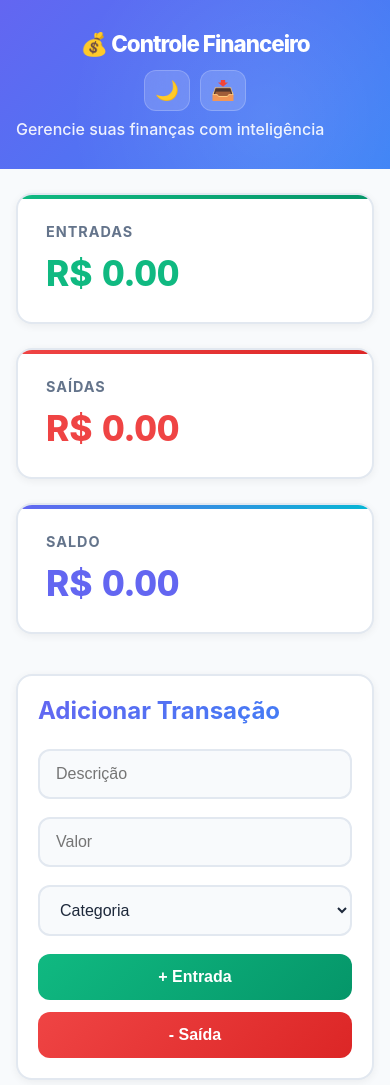
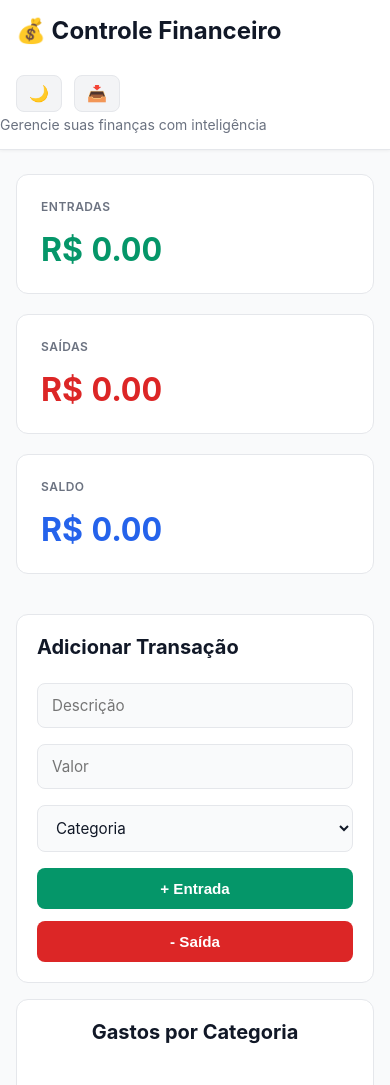
Before and after one commit to MatheusBrazolin/financial-control-js, a plain HTML site: page index.html in a window 390 px wide. Shown: the top 1085 px of the page. Drawn offline with Linux system fonts and the light colour scheme.

Commit message:
refactor: design profissional corporativo minimalista

```diff
--- a/style.css
+++ b/style.css
@@ -1,154 +1,125 @@
 * { margin: 0; padding: 0; box-sizing: border-box; }
 
 :root {
-  --primary: #6366f1;
-  --primary-dark: #4f46e5;
-  --success: #10b981;
-  --danger: #ef4444;
-  --warning: #f59e0b;
-  --bg: #f8fafc;
+  --primary: #2563eb;
+  --success: #059669;
+  --danger: #dc2626;
+  --bg: #f9fafb;
   --surface: #ffffff;
-  --text: #1e293b;
-  --muted: #64748b;
-  --border: #e2e8f0;
-  --shadow: 0 10px 30px rgba(0, 0, 0, 0.1);
-  --shadow-sm: 0 2px 8px rgba(0, 0, 0, 0.06);
+  --text: #111827;
+  --text-secondary: #6b7280;
+  --border: #e5e7eb;
+  --hover: #f3f4f6;
 }
 
 body.dark {
   --bg: #0f172a;
   --surface: #1e293b;
-  --text: #f1f5f9;
-  --muted: #94a3b8;
+  --text: #f8fafc;
+  --text-secondary: #cbd5e1;
   --border: #334155;
+  --hover: #1e293b;
 }
 
-html { font-family: -apple-system, BlinkMacSystemFont, 'Segoe UI', Roboto, 'Helvetica Neue', sans-serif; }
-body { background: var(--bg); color: var(--text); transition: all 0.3s ease; }
+html { font-family: -apple-system, BlinkMacSystemFont, 'Segoe UI', Roboto, sans-serif; }
+body {
+  background: var(--bg);
+  color: var(--text);
+  transition: background 0.3s ease, color 0.3s ease;
+}
 
 /* HEADER */
 .header {
-  background: linear-gradient(135deg, var(--primary) 0%, #3b82f6 100%);
-  color: white;
-  padding: 40px 20px;
-  position: relative;
-  overflow: hidden;
-}
-
-.header::before {
-  content: '';
-  position: absolute;
-  top: -50%;
-  right: -20%;
-  width: 400px;
-  height: 400px;
-  background: radial-gradient(circle, rgba(255,255,255,0.1) 0%, transparent 70%);
-  border-radius: 50%;
+  background: var(--surface);
+  border-bottom: 1px solid var(--border);
+  padding: 24px 0;
+  position: sticky;
+  top: 0;
+  z-index: 50;
+  box-shadow: 0 1px 3px rgba(0,0,0,0.05);
 }
 
 .menu-top {
   display: flex;
   justify-content: space-between;
   align-items: center;
-  max-width: 1200px;
+  max-width: 1280px;
   margin: 0 auto;
+  padding: 0 24px;
   gap: 30px;
-  position: relative;
-  z-index: 1;
 }
 
 .header h1 {
-  font-size: 2.2rem;
-  font-weight: 800;
-  letter-spacing: -1px;
+  font-size: 1.5rem;
+  font-weight: 700;
+  color: var(--text);
 }
 
 .header p {
-  margin-top: 8px;
-  opacity: 0.9;
-  font-size: 1rem;
-  font-weight: 500;
+  font-size: 0.875rem;
+  color: var(--text-secondary);
+  margin-top: 4px;
 }
 
 .menu-actions {
   display: flex;
-  gap: 10px;
+  gap: 12px;
 }
 
 .menu-actions button {
-  background: rgba(255, 255, 255, 0.15);
-  backdrop-filter: blur(10px);
-  border: 1px solid rgba(255, 255, 255, 0.2);
-  color: white;
-  font-size: 1.4rem;
-  padding: 10px 14px;
-  border-radius: 12px;
+  background: var(--hover);
+  border: 1px solid var(--border);
+  color: var(--text);
+  font-size: 1.2rem;
+  padding: 8px 12px;
+  border-radius: 8px;
   cursor: pointer;
   transition: all 0.2s;
 }
 
 .menu-actions button:hover {
-  background: rgba(255, 255, 255, 0.25);
-  transform: translateY(-2px);
+  background: var(--border);
 }
 
 .container {
-  max-width: 1200px;
+  max-width: 1280px;
   margin: 0 auto;
-  padding: 40px 20px;
+  padding: 40px 24px;
 }
 
-/* SUMMARY CARDS */
+/* SUMMARY */
 .summary {
   display: grid;
-  grid-template-columns: repeat(auto-fit, minmax(250px, 1fr));
-  gap: 24px;
+  grid-template-columns: repeat(auto-fit, minmax(280px, 1fr));
+  gap: 20px;
   margin-bottom: 40px;
 }
 
 .card {
   background: var(--surface);
-  padding: 28px;
-  border-radius: 16px;
-  box-shadow: var(--shadow-sm);
-  border: 2px solid var(--border);
-  transition: all 0.3s ease;
-  position: relative;
-  overflow: hidden;
+  padding: 24px;
+  border-radius: 12px;
+  border: 1px solid var(--border);
+  transition: all 0.2s;
 }
 
-.card::before {
-  content: '';
-  position: absolute;
-  top: 0;
-  left: 0;
-  right: 0;
-  height: 4px;
-  background: linear-gradient(90deg, var(--primary), #3b82f6);
-}
-
-.card.income::before { background: linear-gradient(90deg, var(--success), #059669); }
-.card.expense::before { background: linear-gradient(90deg, var(--danger), #dc2626); }
-.card.total::before { background: linear-gradient(90deg, var(--primary), #06b6d4); }
-
 .card:hover {
-  transform: translateY(-8px);
-  box-shadow: var(--shadow);
   border-color: var(--primary);
+  box-shadow: 0 4px 12px rgba(0,0,0,0.05);
 }
 
 .card h3 {
-  font-size: 0.9rem;
-  color: var(--muted);
-  font-weight: 700;
+  font-size: 0.75rem;
+  color: var(--text-secondary);
+  font-weight: 600;
   text-transform: uppercase;
-  letter-spacing: 1px;
-  margin-bottom: 12px;
+  letter-spacing: 0.5px;
+  margin-bottom: 16px;
 }
 
 .value {
-  font-size: 2.2rem;
-  font-weight: 800;
+  font-size: 2rem;
+  font-weight: 700;
   font-variant-numeric: tabular-nums;
 }
 
@@ -156,66 +127,57 @@ body { background: var(--bg); color: var(--text); transition: all 0.3s ease; }
 .expense .value { color: var(--danger); }
 .total .value { color: var(--primary); }
 
-/* FORM SECTION */
+/* FORM */
 .form-section, .chart-section, .history {
   background: var(--surface);
   padding: 32px;
-  border-radius: 16px;
-  box-shadow: var(--shadow-sm);
-  border: 2px solid var(--border);
-  margin-bottom: 30px;
+  border-radius: 12px;
+  border: 1px solid var(--border);
+  margin-bottom: 24px;
 }
 
 .form-section h2, .chart-section h3, .history h2 {
-  font-size: 1.5rem;
+  font-size: 1.25rem;
   font-weight: 700;
+  color: var(--text);
   margin-bottom: 24px;
-  background: linear-gradient(135deg, var(--primary), #3b82f6);
-  -webkit-background-clip: text;
-  -webkit-text-fill-color: transparent;
-  background-clip: text;
 }
 
 .transaction-form {
   display: grid;
-  gap: 18px;
+  gap: 16px;
   grid-template-columns: repeat(auto-fit, minmax(200px, 1fr));
 }
 
 .form-input {
   width: 100%;
-  padding: 14px 16px;
-  border: 2px solid var(--border);
-  border-radius: 12px;
-  font-size: 1rem;
+  padding: 12px 14px;
+  border: 1px solid var(--border);
+  border-radius: 8px;
+  font-size: 0.95rem;
   background: var(--bg);
   color: var(--text);
   transition: all 0.2s;
-  font-weight: 500;
+  font-family: inherit;
 }
 
 .form-input:focus {
   outline: none;
   border-color: var(--primary);
-  box-shadow: 0 0 0 4px rgba(99, 102, 241, 0.1);
+  background: var(--surface);
 }
 
 .form-input.error {
   border-color: var(--danger);
-  background: rgba(239, 68, 68, 0.05);
-}
-
-.form-input.error:focus {
-  box-shadow: 0 0 0 4px rgba(239, 68, 68, 0.1);
+  background: rgba(220, 38, 38, 0.05);
 }
 
 .error-msg {
   display: none;
   color: var(--danger);
   font-size: 0.8rem;
-  font-weight: 600;
+  font-weight: 500;
   margin-top: -12px;
-  margin-bottom: 6px;
 }
 
 .form-input.error + .error-msg {
@@ -230,54 +192,37 @@ body { background: var(--bg); color: var(--text); transition: all 0.3s ease; }
 }
 
 .btn {
-  padding: 14px 24px;
+  padding: 12px 20px;
   border: none;
-  border-radius: 12px;
-  font-size: 1rem;
-  font-weight: 700;
+  border-radius: 8px;
+  font-size: 0.95rem;
+  font-weight: 600;
   cursor: pointer;
   transition: all 0.2s;
   color: white;
-  position: relative;
-  overflow: hidden;
-  display: flex;
-  align-items: center;
-  justify-content: center;
-  gap: 8px;
 }
 
-.btn::before {
-  content: '';
-  position: absolute;
-  top: 0;
-  left: -100%;
-  width: 100%;
-  height: 100%;
-  background: rgba(255, 255, 255, 0.2);
-  transition: left 0.3s;
-}
-
-.btn:hover::before { left: 100%; }
-
 .income-btn {
-  background: linear-gradient(135deg, var(--success), #059669);
+  background: var(--success);
 }
 
 .income-btn:hover {
-  transform: translateY(-2px);
-  box-shadow: 0 8px 20px rgba(16, 185, 129, 0.3);
+  background: #047857;
+  transform: translateY(-1px);
+  box-shadow: 0 4px 12px rgba(5, 150, 105, 0.2);
 }
 
 .expense-btn {
-  background: linear-gradient(135deg, var(--danger), #dc2626);
+  background: var(--danger);
 }
 
 .expense-btn:hover {
-  transform: translateY(-2px);
-  box-shadow: 0 8px 20px rgba(239, 68, 68, 0.3);
+  background: #b91c1c;
+  transform: translateY(-1px);
+  box-shadow: 0 4px 12px rgba(220, 38, 38, 0.2);
 }
 
-/* CHART SECTION */
+/* CHART */
 .chart-section {
   text-align: center;
 }
@@ -294,7 +239,7 @@ body { background: var(--bg); color: var(--text); transition: all 0.3s ease; }
   justify-content: space-between;
   align-items: center;
   gap: 20px;
-  margin-bottom: 28px;
+  margin-bottom: 24px;
   flex-wrap: wrap;
 }
 
@@ -310,20 +255,20 @@ body { background: var(--bg); color: var(--text); transition: all 0.3s ease; }
 .month-input, .search-input {
   flex: 1;
   min-width: 140px;
-  padding: 12px 16px;
-  border: 2px solid var(--border);
-  border-radius: 12px;
+  padding: 12px 14px;
+  border: 1px solid var(--border);
+  border-radius: 8px;
   font-size: 0.95rem;
   background: var(--bg);
   color: var(--text);
   transition: all 0.2s;
-  font-weight: 500;
+  font-family: inherit;
 }
 
 .month-input:focus, .search-input:focus {
   outline: none;
   border-color: var(--primary);
-  box-shadow: 0 0 0 4px rgba(99, 102, 241, 0.1);
+  background: var(--surface);
 }
 
 .search-input {
@@ -336,16 +281,17 @@ body { background: var(--bg); color: var(--text); transition: all 0.3s ease; }
   border: none;
   color: white;
   padding: 12px 16px;
-  border-radius: 12px;
+  border-radius: 8px;
   cursor: pointer;
-  font-size: 1.2rem;
+  font-size: 1rem;
   transition: all 0.2s;
-  position: relative;
+  font-weight: 600;
 }
 
 #filter-toggle:hover {
-  background: var(--primary-dark);
-  transform: scale(1.05);
+  background: #1d4ed8;
+  transform: translateY(-1px);
+  box-shadow: 0 4px 12px rgba(37, 99, 235, 0.2);
 }
 
 .filter-menu {
@@ -353,12 +299,12 @@ body { background: var(--bg); color: var(--text); transition: all 0.3s ease; }
   top: 100%;
   right: 0;
   background: var(--surface);
-  border: 2px solid var(--border);
-  border-radius: 12px;
+  border: 1px solid var(--border);
+  border-radius: 8px;
   z-index: 100;
   overflow: hidden;
   margin-top: 8px;
-  box-shadow: var(--shadow);
+  box-shadow: 0 10px 25px rgba(0,0,0,0.1);
 }
 
 .filter-menu.hidden { display: none; }
@@ -366,19 +312,18 @@ body { background: var(--bg); color: var(--text); transition: all 0.3s ease; }
 .filter-btn {
   background: none;
   border: none;
-  padding: 12px 20px;
+  padding: 12px 16px;
   cursor: pointer;
   color: var(--text);
   text-align: left;
-  font-weight: 600;
+  font-weight: 500;
   transition: all 0.2s;
   width: 100%;
 }
 
 .filter-btn:hover {
-  background: var(--bg);
+  background: var(--hover);
   color: var(--primary);
-  padding-left: 24px;
 }
 
 .transaction-list {
@@ -388,51 +333,49 @@ body { background: var(--bg); color: var(--text); transition: all 0.3s ease; }
 .empty-state {
   text-align: center;
   padding: 60px 20px;
-  color: var(--muted);
+  color: var(--text-secondary);
 }
 
 .empty-state p {
-  font-size: 1.3rem;
-  font-weight: 600;
+  font-size: 1.1rem;
+  font-weight: 500;
 }
 
 .transaction-item {
   display: grid;
-  grid-template-columns: 80px 120px 1fr 130px 130px;
+  grid-template-columns: 80px 110px 1fr 120px 120px;
   gap: 16px;
   align-items: center;
-  padding: 18px 20px;
+  padding: 16px;
   background: var(--bg);
-  border-radius: 12px;
-  border-left: 5px solid var(--primary);
+  border-radius: 8px;
+  border-left: 3px solid var(--primary);
   margin-bottom: 12px;
   transition: all 0.2s;
-  position: relative;
 }
 
 .transaction-item.income { border-left-color: var(--success); }
 .transaction-item.expense { border-left-color: var(--danger); }
 
 .transaction-item:hover {
-  background: var(--surface);
-  box-shadow: 0 4px 12px rgba(0, 0, 0, 0.08);
-  transform: translateX(4px);
+  background: var(--hover);
+  box-shadow: 0 2px 8px rgba(0,0,0,0.05);
 }
 
 .transaction-date {
   font-size: 0.85rem;
-  color: var(--muted);
-  font-weight: 600;
+  color: var(--text-secondary);
+  font-weight: 500;
 }
 
 .transaction-category {
-  font-size: 0.85rem;
+  font-size: 0.8rem;
   color: white;
-  font-weight: 700;
+  font-weight: 600;
   display: inline-block;
   background: var(--primary);
-  padding: 6px 12px;
-  border-radius: 20px;
+  padding: 6px 10px;
+  border-radius: 6px;
 }
 
 .transaction-item.expense .transaction-category {
@@ -440,13 +383,13 @@ body { background: var(--bg); color: var(--text); transition: all 0.3s ease; }
 }
 
 .transaction-description {
-  font-weight: 600;
+  font-weight: 500;
   color: var(--text);
 }
 
 .transaction-value {
-  font-weight: 800;
-  font-size: 1.1rem;
+  font-weight: 700;
+  font-size: 1rem;
   text-align: right;
   font-variant-numeric: tabular-nums;
 }
@@ -463,10 +406,10 @@ body { background: var(--bg); color: var(--text); transition: all 0.3s ease; }
 .edit-btn, .delete-btn {
   border: none;
   padding: 8px 12px;
-  border-radius: 8px;
+  border-radius: 6px;
   cursor: pointer;
-  font-size: 0.85rem;
-  font-weight: 700;
+  font-size: 0.8rem;
+  font-weight: 600;
   transition: all 0.2s;
 }
 
@@ -476,29 +419,29 @@ body { background: var(--bg); color: var(--text); transition: all 0.3s ease; }
 }
 
 .edit-btn:hover {
-  background: var(--primary-dark);
-  transform: translateY(-2px);
-  box-shadow: 0 4px 12px rgba(99, 102, 241, 0.3);
+  background: #1d4ed8;
+  transform: translateY(-1px);
+  box-shadow: 0 2px 8px rgba(37, 99, 235, 0.2);
 }
 
 .delete-btn {
-  background: rgba(239, 68, 68, 0.15);
+  background: rgba(220, 38, 38, 0.1);
   color: var(--danger);
 }
 
 .delete-btn:hover {
   background: var(--danger);
   color: white;
-  transform: translateY(-2px);
+  transform: translateY(-1px);
 }
 
 /* FOOTER */
 .footer {
   text-align: center;
-  padding: 30px 20px;
-  color: var(--muted);
-  font-size: 0.9rem;
-  border-top: 2px solid var(--border);
+  padding: 24px;
+  color: var(--text-secondary);
+  font-size: 0.85rem;
+  border-top: 1px solid var(--border);
   margin-top: 40px;
 }
 
@@ -506,7 +449,7 @@ body { background: var(--bg); color: var(--text); transition: all 0.3s ease; }
 @keyframes slideIn {
   from {
     opacity: 0;
-    transform: translateY(20px);
+    transform: translateY(10px);
   }
   to {
     opacity: 1;
@@ -515,20 +458,16 @@ body { background: var(--bg); color: var(--text); transition: all 0.3s ease; }
 }
 
 .card, .form-section, .chart-section, .history, .transaction-item {
-  animation: slideIn 0.4s ease-out;
+  animation: slideIn 0.3s ease-out;
 }
 
 /* RESPONSIVE */
 @media (max-width: 768px) {
-  .header { padding: 30px 16px; }
-  .header h1 { font-size: 1.6rem; }
-  .menu-top { flex-direction: column; gap: 12px; }
-
-  .container { padding: 24px 16px; }
+  .menu-top { flex-direction: column; align-items: flex-start; }
 
   .transaction-item {
     grid-template-columns: 1fr;
-    padding: 16px;
+    padding: 14px;
   }
 
   .transaction-actions {
@@ -541,25 +480,21 @@ body { background: var(--bg); color: var(--text); transition: all 0.3s ease; }
   .month-input, .search-input { width: 100%; }
 
   .form-section { padding: 24px; }
-  .transaction-form {
-    grid-template-columns: 1fr;
-  }
+  .transaction-form { grid-template-columns: 1fr; }
+  .button-group { grid-template-columns: 1fr; }
+  .summary { grid-template-columns: 1fr; }
 
-  .button-group {
-    grid-template-columns: 1fr;
-  }
-
-  .summary {
-    grid-template-columns: 1fr;
-  }
+  .container { padding: 24px 16px; }
 }
 
 @media (max-width: 480px) {
-  .header h1 { font-size: 1.4rem; }
+  .header { padding: 16px 0; }
+  .menu-top { padding: 0 16px; }
+
   .form-section, .chart-section, .history {
     padding: 20px;
-    margin-bottom: 20px;
+    margin-bottom: 16px;
   }
 
-  .menu-actions button { font-size: 1.2rem; padding: 8px 10px; }
+  .menu-actions button { font-size: 1rem; }
 }
```
